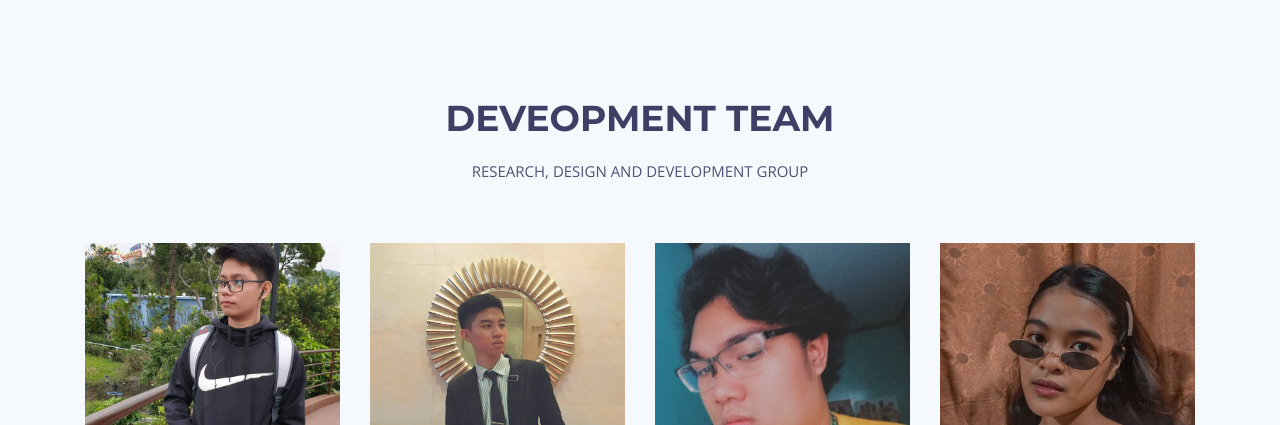
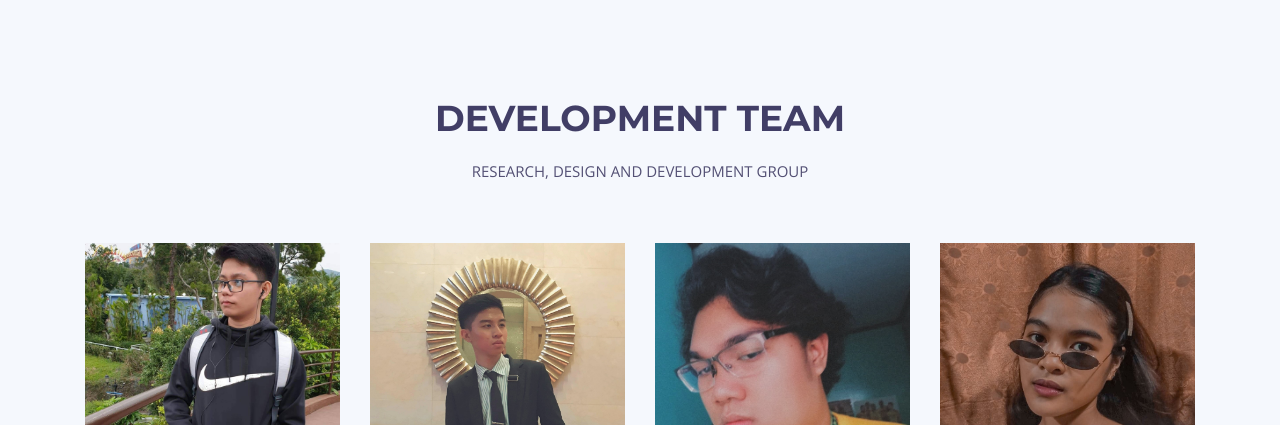
Before and after one commit to somethingwentwrongboi/CovidWeb, a plain HTML site: page index.html in a window 1280 px wide. Shown: the part 2328-2753 px from the top of the page. Drawn offline with nearby package versions, Linux system fonts and the light colour scheme; files whose address does not match are found by name.

Commit message:
Update index.html

```diff
--- a/index.html
+++ b/index.html
@@ -215,7 +215,7 @@
         <section id="team" class="team section-bg">
             <div class="container" data-aos="fade-up">
                 <div class="section-header">
-                    <h3>DEVEOPMENT TEAM</h3>
+                    <h3>DEVELOPMENT TEAM</h3>
                     <p>RESEARCH, DESIGN AND DEVELOPMENT GROUP</p>
                 </div>
 
```
